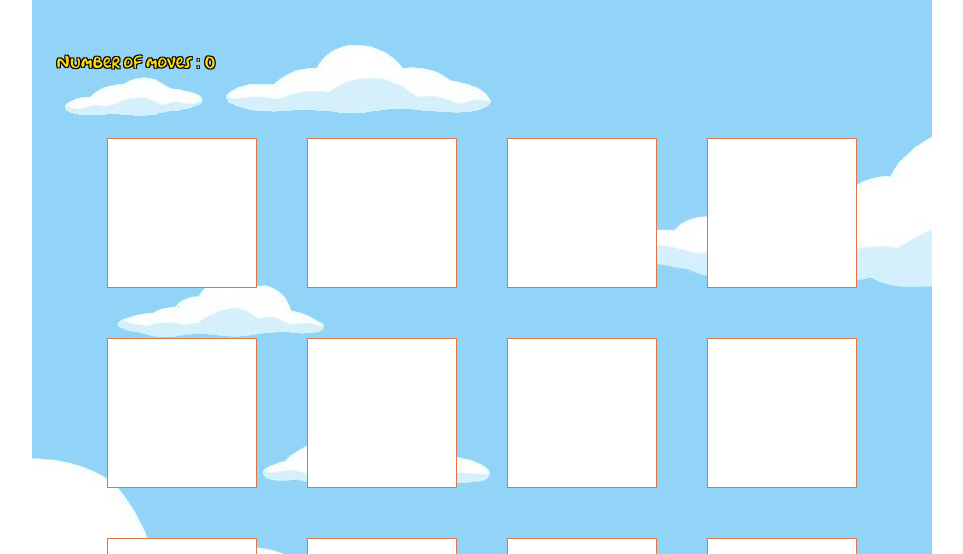
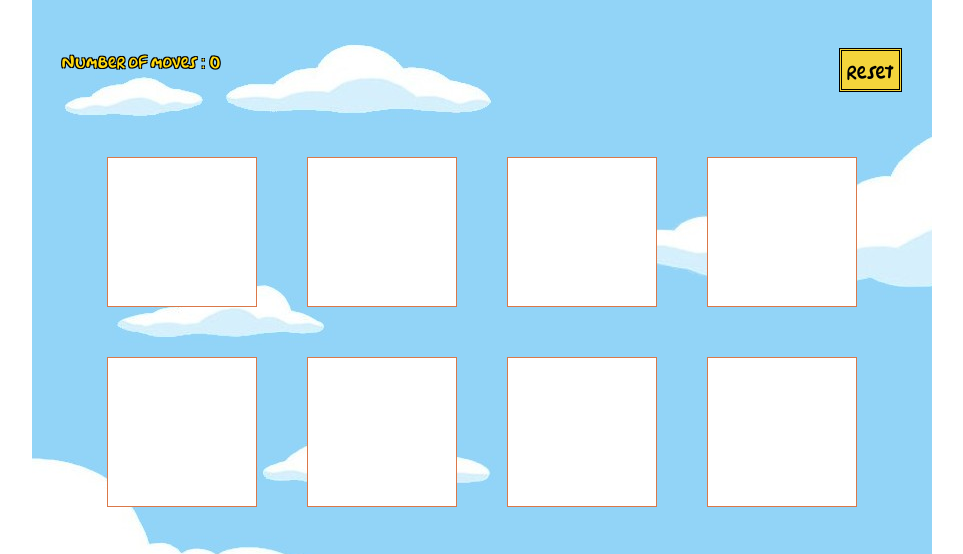
Before and after one commit to robert-udacity/memory-game, a plain HTML site: page index.html in a window 1280 px wide. Shown: the part 167-721 px from the top of the page, without its empty margins (158-1121 px from the left). Drawn offline with Linux system fonts and the light colour scheme.

Commit message:
feat: Add reset button

```diff
--- a/css/styles.css
+++ b/css/styles.css
@@ -54,9 +54,25 @@ body {
 
 #status-bar {
   text-shadow: -1px -1px 0 #000, 1px -1px 0 #000, -1px 1px 0 #000, 1px 1px 0 #000;
-  padding: 8px 25px 25px 25px;
+  padding: 8px 30px 25px 30px;
   margin-bottom: 15px;
   color: #FFD90F;
+  display: flex;
+  flex-direction: row;
+  flex-wrap: wrap;
+}
+
+#status-bar #controls {
+  margin-left: auto;
+}
+
+#status-bar button {
+  font-family: Simpsons, Ariel, Helvetica, sans-serif;
+  border: 3px double black;
+  background-color: #F4D43B;
+  color: black;
+  padding: 5px;
+  font-size: 1.2em;
 }
 
 #game-board {
--- a/index.html
+++ b/index.html
@@ -13,7 +13,12 @@
           <h1>Simpsons Match</h1>
         </header>
         <div id="status-bar">
+          <div id="stats">
           Number of moves <span style="font-family: sans-serif;">: </span><span id="number-of-moves">0</span>
+          </div>
+          <div id="controls">
+            <button>reset</button>
+          </div>
         </div>
         <div id="game-board">
         </div>
--- a/js/app.js
+++ b/js/app.js
@@ -234,3 +234,8 @@ document.querySelector('#winner button').addEventListener('click', function(even
 
   initializeGame();
 });
+
+// Reset the game
+document.querySelector('#controls button').addEventListener('click', function(event) {
+  initializeGame();
+});
```
